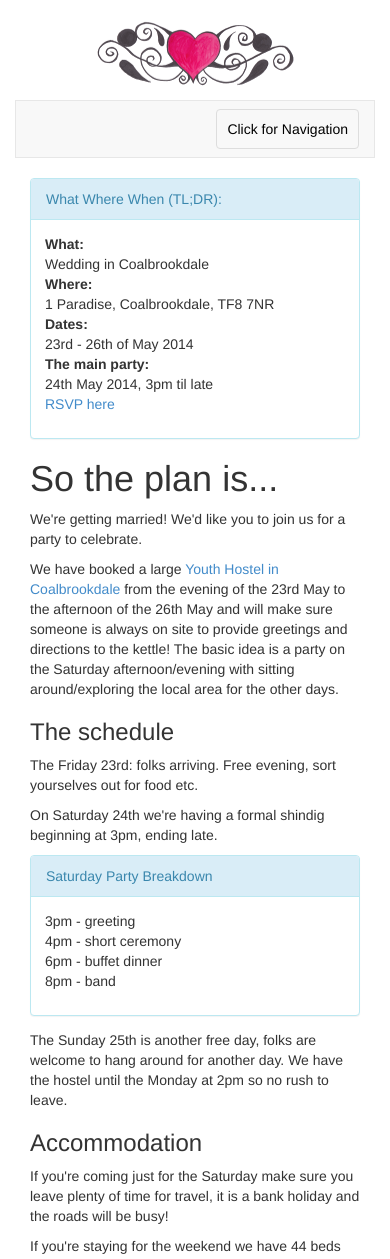
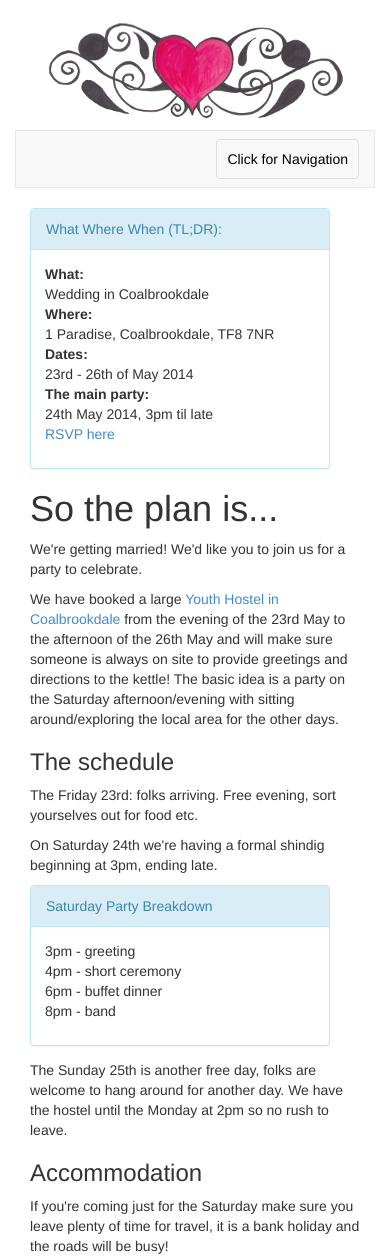
Before and after one commit to sinjax/emmasinaweddingtime, a Flask app: page / in a window 390 px wide. Shown: the top 1259 px of the page. Run offline with Flask 2, Linux system fonts and the light colour scheme; some libraries are stand-ins or nearby versions.

```diff
--- a/wedding/static/assets/css/custom.css
+++ b/wedding/static/assets/css/custom.css
@@ -72,20 +72,6 @@
       width:300px;
     }
 }
-@media (max-width: 399px){
-    #titleimg {
-      width:200px;
-      height:80px;
-      background-image: url("../imgs/weddingtime200px.png");
-      background-repeat: no-repeat;
-    }
-    #map_canvas {
-      height:200px;
-    }
-    .infobox{
-      width:100%;
-    }
-}
 
 address{
   font-size:15pt;
```
